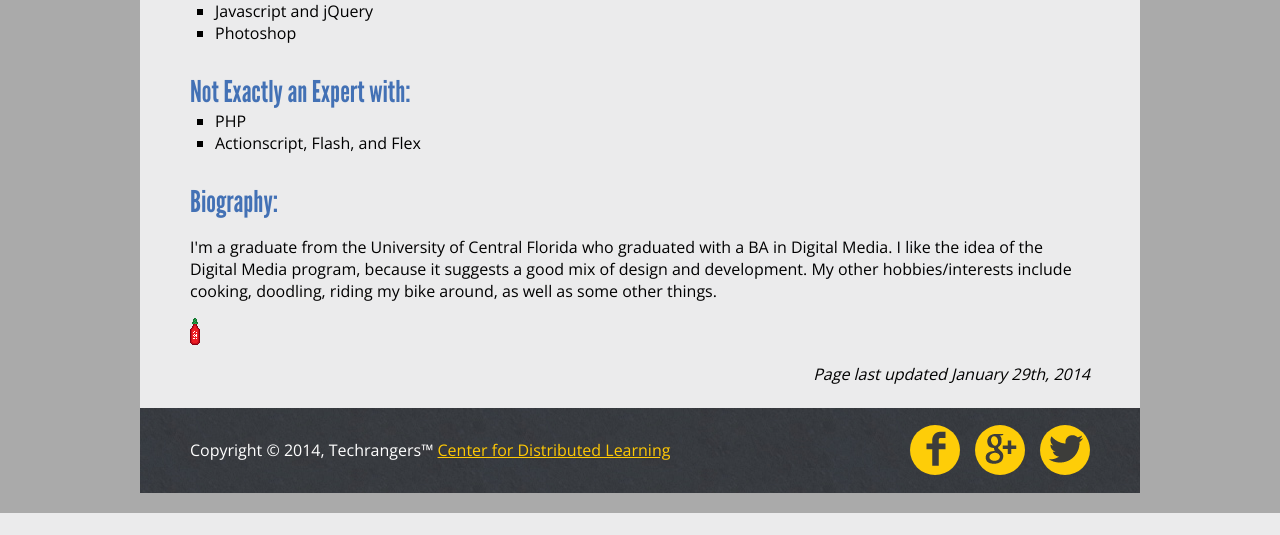
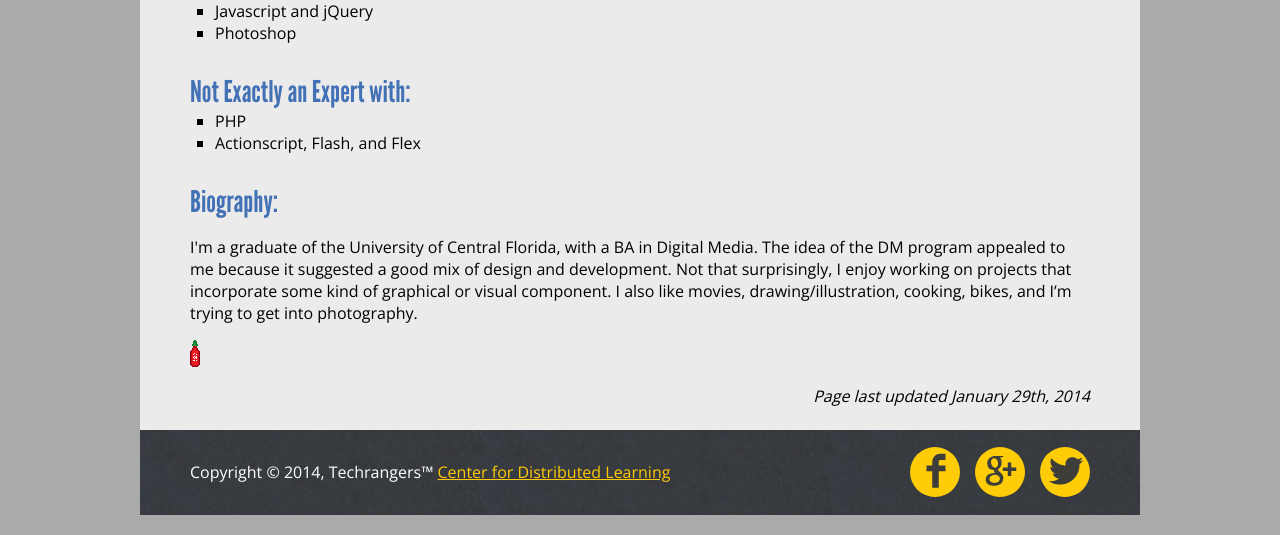
Before and after one commit to chrissolanilla/CSolanillaBio, a PHP site: page /past_keegan-berry.php in a window 1280 px wide. Shown: the part 912-1447 px from the top of the page. Before the commit the page ends 1425 px from the top, so only its background shows below. Run offline with PHP 8.4, Linux system fonts and the light colour scheme; some libraries are stand-ins or nearby versions.

Commit message:
Modified Keegan's bio based on his request

```diff
--- a/past_keegan-berry.php
+++ b/past_keegan-berry.php
@@ -45,7 +45,7 @@
                     </ul>
 
                 <h2>Biography:</h2>
-                	<p>I'm a graduate from the University of Central Florida who graduated with a BA in Digital Media. I like the idea of the Digital Media program, because it suggests a good mix of design and development. My other hobbies/interests include cooking, doodling, riding my bike around, as well as some other things.</p>
+                	<p>I'm a graduate of the University of Central Florida, with a BA in Digital Media. The idea of the DM program appealed to me because it suggested a good mix of design and development. Not that surprisingly, I enjoy working on projects that incorporate some kind of graphical or visual component. I also like movies, drawing/illustration, cooking, bikes, and I’m trying to get into photography.</p>
                     <p class="rooster"></p>
 
                 <p class="updated">Page last updated January 29<sup>th</sup>, 2014</p>
```
